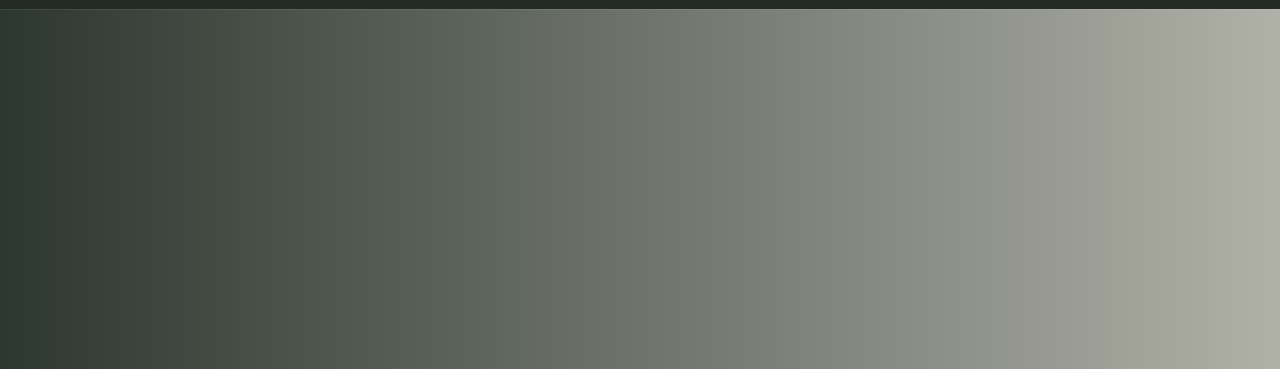
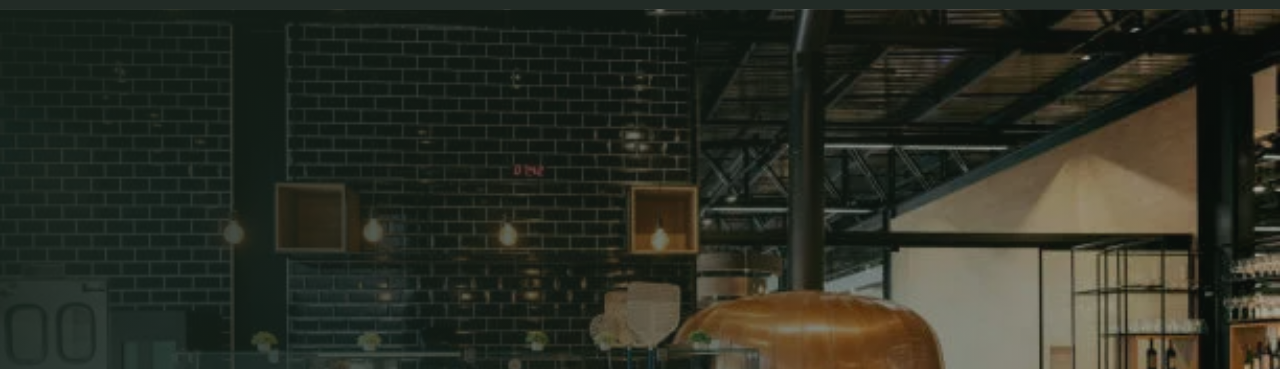
Before and after one commit to Shushrut28/the-dhaba, a plain HTML site: page index.html in a window 1280 px wide. Shown: the part 63-432 px from the top of the page. Drawn offline with Linux system fonts and the light colour scheme.

Commit message:
Update style.css

```diff
--- a/style.css
+++ b/style.css
@@ -93,7 +93,7 @@
   align-items: end;
   background:
     linear-gradient(90deg, rgba(22, 34, 26, 0.9), rgba(22, 34, 26, 0.34)),
-    url("../images/hero.jpg") center / cover no-repeat;
+    url("hero.jpg") center / cover no-repeat;
   color: #ffffff;
   padding: 112px 0 72px;
 }
```
